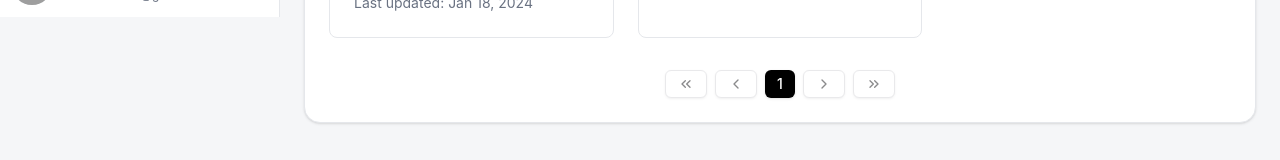
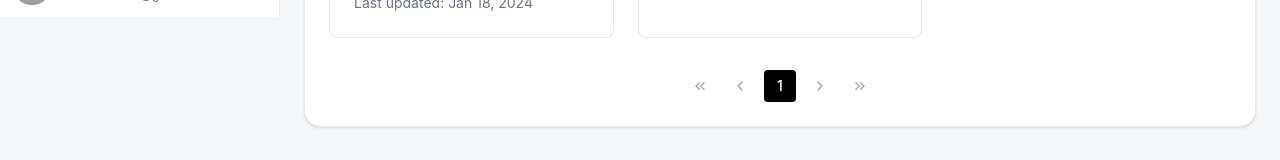
Before and after one commit to MinhHang0902/synapse-meeting-notes, a Next.js app: page /en/pages/projects in a window 1280 px wide. Shown: the part 783-943 px from the top of the page. Built offline with nearby package versions, Linux system fonts and the light colour scheme; no server answers; grey boxes are pictures that could not be loaded.

Commit message:
create-project-modal, edit-member-modal, edit-project-modal, project-members, project-list, usersettings: fix uiux

```diff
--- a/components/projects/project-detail/create-project-modal.tsx
+++ b/components/projects/project-detail/create-project-modal.tsx
@@ -123,7 +123,7 @@ export default function CreateProjectModal({
                             <div className="flex items-center gap-2 mb-3">
                                 <Crown className="w-4 h-4 text-gray-900" />
                                 <span className="font-semibold text-gray-900">Managers</span>
-                                <Badge className="bg-yellow-100 text-yellow-800">FULL ACCESS</Badge>
+
                                 <span className="text-red-500">*</span>
                             </div>
 
@@ -174,7 +174,7 @@ export default function CreateProjectModal({
                             <div className="flex items-center gap-2 mb-3">
                                 <UserCheck className="w-4 h-4 text-gray-900" />
                                 <span className="font-semibold text-gray-900">Reviewers</span>
-                                <Badge className="bg-gray-100 text-gray-800">REVIEW & EDIT</Badge>
+
                             </div>
 
                             <div className="flex gap-2 mb-4">
@@ -224,7 +224,6 @@ export default function CreateProjectModal({
                             <div className="flex items-center gap-2 mb-3">
                                 <Eye className="w-4 h-4 text-gray-900" />
                                 <span className="font-semibold text-gray-900">Viewers</span>
-                                <Badge className="bg-gray-200 text-gray-800">READ ONLY</Badge>
                             </div>
 
                             <div className="flex gap-2 mb-4">
--- a/components/projects/project-detail/edit-member-modal.tsx
+++ b/components/projects/project-detail/edit-member-modal.tsx
@@ -136,7 +136,7 @@ export default function EditMemberModal({
         <div className="border-t border-gray-200 p-6 flex gap-3 justify-end sticky bottom-0 bg-white rounded-b-2xl">
           <Button
             variant="outline"
-            className="px-6 bg-transparent text-gray-700 border-gray-300 hover:bg-gray-100"
+            className="px-6 bg-transparent hover:bg-gray-100"
             onClick={() => handleClose(false)}
           >
             <X className="w-4 h-4 mr-2" />
@@ -145,12 +145,13 @@ export default function EditMemberModal({
           <Button
             disabled={!canSave}
             onClick={handleSave}
-            className={`px-6 text-white ${
+            className={`px-6 text-white flex items-center ${
               canSave
                 ? "bg-black hover:bg-black/90"
                 : "bg-gray-400 cursor-not-allowed"
             }`}
           >
+            <UserCog className="w-4 h-4 mr-2" />
             Save Change
           </Button>
         </div>
--- a/components/projects/project-detail/edit-project-modal.tsx
+++ b/components/projects/project-detail/edit-project-modal.tsx
@@ -97,7 +97,7 @@ export default function EditProjectModal({
         <div className="border-t border-gray-200 p-6 flex gap-3 justify-end sticky bottom-0 bg-white rounded-b-2xl">
           <Button
             variant="outline"
-            className="px-6 bg-transparent text-gray-700 border-gray-300 hover:bg-gray-100"
+            className="px-6 bg-transparent"
             onClick={() => handleClose(false)}
           >
             <X className="w-4 h-4 mr-2" />
@@ -106,12 +106,13 @@ export default function EditProjectModal({
           <Button
             disabled={!canSave}
             onClick={handleSubmit}
-            className={`px-6 text-white ${
+            className={`px-6 text-white flex items-center ${
               canSave
                 ? "bg-black hover:bg-black/90"
                 : "bg-gray-400 cursor-not-allowed"
             }`}
           >
+            <FilePenLine className="w-4 h-4 mr-2" />
             Save Change
           </Button>
         </div>
--- a/components/projects/project-list.tsx
+++ b/components/projects/project-list.tsx
@@ -44,7 +44,6 @@ const SEED: Project[] = [
   { id: "4", name: "Legal Contracts", description: "Translation of contracts and legal documents", status: "Completed", members: 2, files: 15, owner: "Michael Brown", lastUpdated: "Jan 15, 2024" },
 ];
 
-
 export function ProjectsList() {
   const [projects, setProjects] = useState<Project[]>(SEED);
   const [modalOpen, setModalOpen] = useState(false);
@@ -58,7 +57,8 @@ export function ProjectsList() {
 
   const itemsPerPage = 5;
   const totalPages = Math.max(1, Math.ceil(filtered.length / itemsPerPage));
-  const startIndex = (currentPage - 1) * itemsPerPage;
+  const safePage = Math.min(currentPage, totalPages);
+  const startIndex = (safePage - 1) * itemsPerPage;
   const displayed = filtered.slice(startIndex, startIndex + itemsPerPage);
 
   const handleCreateProject = (data: {
@@ -171,46 +171,53 @@ export function ProjectsList() {
 
       {/* Pagination */}
       <div className="flex items-center justify-center gap-2 mt-8">
-        <Button variant="outline" size="sm" onClick={() => setCurrentPage(1)} disabled={currentPage === 1}>
+        <button
+          onClick={() => setCurrentPage(1)}
+          disabled={safePage === 1}
+          className="p-2 rounded hover:bg-gray-200/70 disabled:opacity-40 disabled:hover:bg-transparent"
+          aria-label="First page"
+        >
           <ChevronsLeft className="w-4 h-4" />
-        </Button>
-        <Button
-          variant="outline"
-          size="sm"
-          onClick={() => setCurrentPage(Math.max(1, currentPage - 1))}
-          disabled={currentPage === 1}
+        </button>
+        <button
+          onClick={() => setCurrentPage(Math.max(1, safePage - 1))}
+          disabled={safePage === 1}
+          className="p-2 rounded hover:bg-gray-200/70 disabled:opacity-40 disabled:hover:bg-transparent"
+          aria-label="Previous page"
         >
           <ChevronLeft className="w-4 h-4" />
-        </Button>
+        </button>
 
         {Array.from({ length: totalPages }, (_, i) => i + 1).map((page) => (
-          <Button
+          <button
             key={page}
-            variant={currentPage === page ? "default" : "outline"}
-            size="sm"
             onClick={() => setCurrentPage(page)}
-            className={currentPage === page ? "bg-black text-white hover:bg-black/90" : ""}
+            className={`w-8 h-8 rounded text-sm font-medium flex items-center justify-center transition-colors ${
+              safePage === page
+                ? "bg-black text-white"
+                : "text-gray-900 hover:bg-gray-200/70"
+            }`}
           >
             {page}
-          </Button>
+          </button>
         ))}
 
-        <Button
-          variant="outline"
-          size="sm"
-          onClick={() => setCurrentPage(Math.min(totalPages, currentPage + 1))}
-          disabled={currentPage === totalPages}
+        <button
+          onClick={() => setCurrentPage(Math.min(totalPages, safePage + 1))}
+          disabled={safePage === totalPages}
+          className="p-2 rounded hover:bg-gray-200/70 disabled:opacity-40 disabled:hover:bg-transparent"
+          aria-label="Next page"
         >
           <ChevronRight className="w-4 h-4" />
-        </Button>
-        <Button
-          variant="outline"
-          size="sm"
+        </button>
+        <button
           onClick={() => setCurrentPage(totalPages)}
-          disabled={currentPage === totalPages}
+          disabled={safePage === totalPages}
+          className="p-2 rounded hover:bg-gray-200/70 disabled:opacity-40 disabled:hover:bg-transparent"
+          aria-label="Last page"
         >
           <ChevronsRight className="w-4 h-4" />
-        </Button>
+        </button>
       </div>
 
       {/* Modal */}
--- a/components/settings/usersettings.tsx
+++ b/components/settings/usersettings.tsx
@@ -6,6 +6,8 @@ import {
   Filter,
   ChevronLeft,
   ChevronRight,
+  ChevronsLeft,
+  ChevronsRight,
   MoreVertical,
   UserPlus,
 } from "lucide-react"
@@ -30,7 +32,6 @@ import {
   DropdownMenuTrigger,
   DropdownMenuContent,
   DropdownMenuItem,
-  DropdownMenuSeparator,
   DropdownMenuLabel,
 } from "@/components/ui/dropdown-menu"
 import AddUserModal from "./add-user-modal"
@@ -57,15 +58,10 @@ const USERS: UserRow[] = [
   { id: "6", name: "John Smith", email: "john.smith@company.com", role: "User", status: "Inactive", lastLogin: "2024-02-09 08:30", created: "2024-01-05", initials: "JS", color: "bg-orange-200" },
 ]
 
-/* =========================
-   UsersSettings (with add & edit)
-   ========================= */
 export function UsersSettings() {
   const [currentPage, setCurrentPage] = useState(1)
   const [searchQuery, setSearchQuery] = useState("")
   const [openAdd, setOpenAdd] = useState(false)
-
-  // Edit
   const [openEdit, setOpenEdit] = useState(false)
   const [selectedUser, setSelectedUser] = useState<UserRow | null>(null)
 
@@ -77,7 +73,8 @@ export function UsersSettings() {
 
   const itemsPerPage = 6
   const totalPages = Math.ceil(filteredUsers.length / itemsPerPage)
-  const startIndex = (currentPage - 1) * itemsPerPage
+  const safePage = Math.min(currentPage, totalPages)
+  const startIndex = (safePage - 1) * itemsPerPage
   const displayedUsers = filteredUsers.slice(startIndex, startIndex + itemsPerPage)
 
   const goPrev = () => setCurrentPage((p) => Math.max(1, p - 1))
@@ -85,7 +82,7 @@ export function UsersSettings() {
 
   return (
     <div className="space-y-6">
-      {/* Title + Search/Filters row */}
+      {/* Title + Search/Filters */}
       <div className="flex flex-wrap items-end justify-between gap-4">
         <h2 className="text-xl font-semibold text-gray-900">Synapse User List</h2>
 
@@ -114,7 +111,6 @@ export function UsersSettings() {
           </Button>
           <Button className="bg-black hover:bg-black/80 text-white">Search</Button>
 
-          {/* Top actions */}
           <div className="flex items-center justify-end">
             <Button className="bg-black hover:bg-black/80 text-white" onClick={() => setOpenAdd(true)}>
               <UserPlus className="w-4 h-4 mr-2 text-white" />
@@ -152,7 +148,6 @@ export function UsersSettings() {
                   </div>
                 </td>
 
-                {/* Role */}
                 <td className="px-4 py-3">
                   <span
                     className={`inline-flex items-center px-2 py-0.5 rounded-md text-xs font-medium ring-1 ring-inset
@@ -164,7 +159,6 @@ export function UsersSettings() {
                   </span>
                 </td>
 
-                {/* Status */}
                 <td className="px-4 py-3">
                   <span
                     className={`inline-flex items-center px-2 py-0.5 rounded-md text-xs font-medium ring-1 ring-inset
@@ -185,22 +179,27 @@ export function UsersSettings() {
                         <MoreVertical className="w-4 h-4" />
                       </button>
                     </DropdownMenuTrigger>
-                    <DropdownMenuContent align="end" sideOffset={6} className="w-40">
-                      <DropdownMenuLabel>Actions</DropdownMenuLabel>
+
+                    <DropdownMenuContent
+                      align="end"
+                      sideOffset={6}
+                      className="w-44 min-w-0 bg-white border border-gray-200 rounded-xl shadow-lg p-1.5 transition-colors focus:outline-none"
+                    >
+                      <DropdownMenuLabel className="px-3 py-1.5 text-sm font-semibold text-black-500">
+                        Actions
+                      </DropdownMenuLabel>
                       <DropdownMenuItem
                         onClick={() => {
                           setSelectedUser(user)
                           setOpenEdit(true)
                         }}
+                        className="h-9 flex items-center px-3 rounded-md text-sm text-gray-700 hover:bg-gray-50 hover:text-gray-900 cursor-pointer transition-colors"
                       >
                         Edit User
                       </DropdownMenuItem>
-
                       <DropdownMenuItem
-                        className="text-red-600"
-                        onClick={() => {
-                          console.log("Remove user:", user)
-                        }}
+                        className="h-9 flex items-center px-3 rounded-md text-sm text-red-600 hover:bg-red-50 hover:text-red-700 cursor-pointer transition-colors"
+                        onClick={() => console.log('Remove user:', user)}
                       >
                         Remove User
                       </DropdownMenuItem>
@@ -216,47 +215,65 @@ export function UsersSettings() {
       {/* Pagination */}
       <div className="flex items-center justify-center gap-2">
         <button
+          onClick={() => setCurrentPage(1)}
+          disabled={safePage === 1}
+          className="p-2 rounded hover:bg-gray-200/70 disabled:opacity-40 disabled:hover:bg-transparent"
+          aria-label="First page"
+        >
+          <ChevronsLeft className="w-4 h-4" />
+        </button>
+        <button
           onClick={goPrev}
-          disabled={currentPage === 1}
-          className="p-2 rounded transition-colors disabled:opacity-40 hover:bg-gray-100"
+          disabled={safePage === 1}
+          className="p-2 rounded hover:bg-gray-200/70 disabled:opacity-40 disabled:hover:bg-transparent"
+          aria-label="Previous page"
         >
           <ChevronLeft className="w-4 h-4" />
         </button>
+
         {Array.from({ length: totalPages }, (_, i) => i + 1).map((page) => (
           <button
             key={page}
             onClick={() => setCurrentPage(page)}
-            className={`w-8 h-8 rounded transition-colors ${currentPage === page ? "bg-black text-white" : "hover:bg-gray-100 text-gray-700"}`}
+            className={`w-8 h-8 rounded text-sm font-medium flex items-center justify-center transition-colors ${
+              safePage === page
+                ? "bg-black text-white"
+                : "text-gray-900 hover:bg-gray-200/70"
+            }`}
           >
             {page}
           </button>
         ))}
+
         <button
           onClick={goNext}
-          disabled={currentPage === totalPages}
-          className="p-2 rounded transition-colors disabled:opacity-40 hover:bg-gray-100"
+          disabled={safePage === totalPages}
+          className="p-2 rounded hover:bg-gray-200/70 disabled:opacity-40 disabled:hover:bg-transparent"
+          aria-label="Next page"
         >
           <ChevronRight className="w-4 h-4" />
         </button>
+        <button
+          onClick={() => setCurrentPage(totalPages)}
+          disabled={safePage === totalPages}
+          className="p-2 rounded hover:bg-gray-200/70 disabled:opacity-40 disabled:hover:bg-transparent"
+          aria-label="Last page"
+        >
+          <ChevronsRight className="w-4 h-4" />
+        </button>
       </div>
 
-      {/* Add User Popup */}
       <AddUserModal
         open={openAdd}
         onOpenChange={setOpenAdd}
-        onSubmit={(payload) => {
-          console.log("Create user payload:", payload)
-        }}
+        onSubmit={(payload) => console.log("Create user payload:", payload)}
       />
 
-      {/* Edit User Popup */}
       <EditUserModal
         open={openEdit}
         onOpenChange={setOpenEdit}
         user={selectedUser}
-        onSubmit={(payload) => {
-          console.log("Update user payload:", payload)
-        }}
+        onSubmit={(payload) => console.log("Update user payload:", payload)}
       />
     </div>
   )
```
Also changed, not shown: components/projects/project-detail/project-members.tsx (+36 -42 lines).
